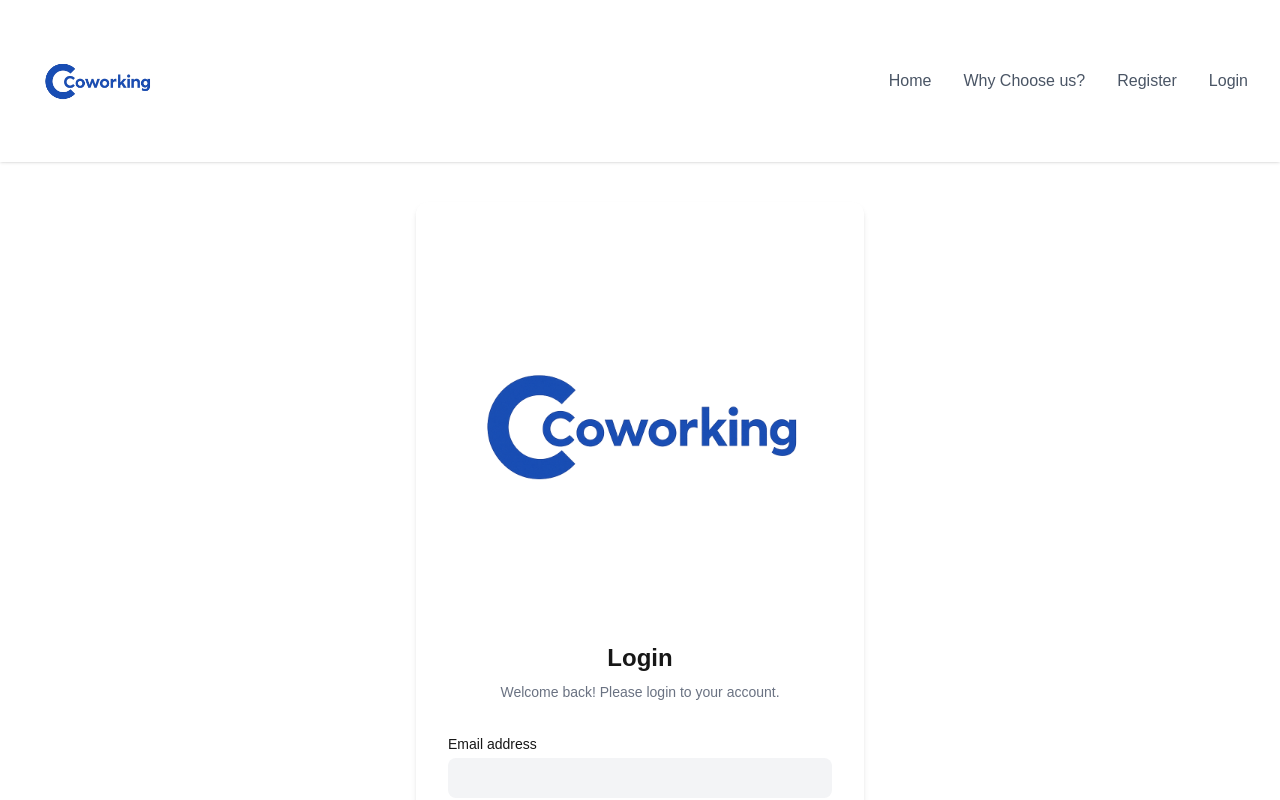
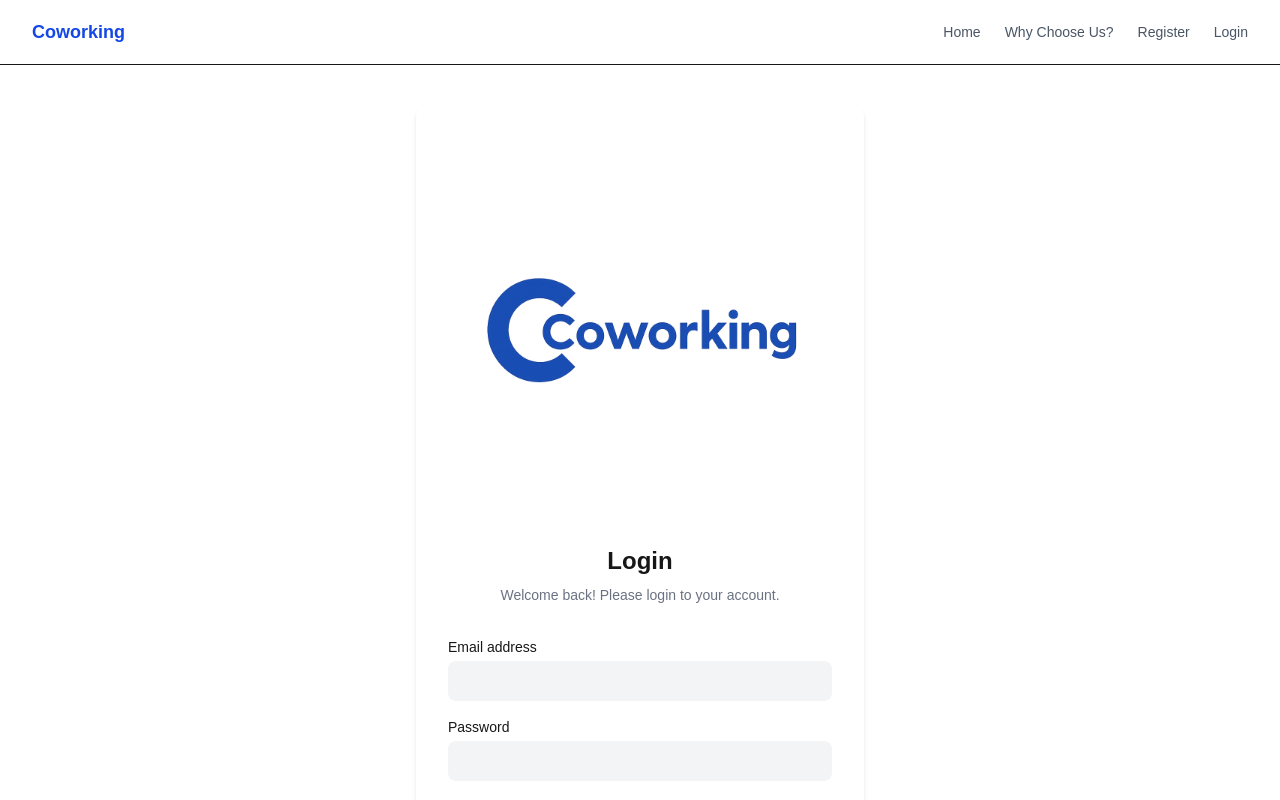
Before and after one commit to LeizianeTrevisanDardin/CoWorking-Next.js, a Next.js app: page /login in a window 1280 px wide. Shown: the top 800 px of the page. Built offline with nearby package versions, Linux system fonts and the light colour scheme; no server answers.

Commit message:
made responsive for all devices

```diff
--- a/app/(site)/page.tsx
+++ b/app/(site)/page.tsx
@@ -1,80 +1,93 @@
 "use client";
 
 import Footer from "@/components/Footer";
-import Link from "next/link"
-import { useState, useEffect } from "react"
-import { supabase } from "@/lib/supabase"
-import { Property } from "@/app/types/property"
+import Link from "next/link";
+import { useState, useEffect } from "react";
+import { supabase } from "@/lib/supabase";
+import { Property } from "@/app/types/property";
 import PropertyCard from "@/components/PropertyCard";
 
-// export const dynamic = "force-dynamic";
-// export const revalidate = 0;
-
 export default function Home() {
-
   const [properties, setProperties] = useState<Property[]>([]);
 
-   //load 6 last propeties added
-
   useEffect(() => {
-    const fetchProperties = async() => {
+    const fetchProperties = async () => {
       const { data, error } = await supabase
         .from("properties")
         .select("*")
-    .order("created_at", {ascending:false})
+        .order("created_at", { ascending: false })
         .limit(6);
 
-      if(error){
-        console.error(error)
+      if (error) {
+        console.error(error);
         return;
       }
 
       setProperties(data ?? []);
-    }
+    };
 
     fetchProperties();
-
-   }, []
-  );
+  }, []);
 
   return (
     <>
+      <main className="w-full bg-white">
+        {/* HERO */}
+        <section className="mx-auto flex w-full max-w-7xl flex-col items-center px-4 pb-12 pt-12 text-center sm:px-6 sm:pb-16 sm:pt-16 lg:px-8 lg:pt-20">
+          <div className="w-full max-w-2xl">
+            <h1 className="text-2xl font-bold leading-tight sm:text-3xl lg:text-4xl">
+              Welcome to Coworking App
+            </h1>
 
-    <div className="flex flex-col items-center justify-center bg-white px-4">
+            <p className="mt-3 text-sm text-gray-500 sm:text-base">
+              Your one-stop solution for coworking spaces.
+            </p>
 
-      <div className="text-center max-w-xl mx-auto pt-20 pb-10">
-        <h2 className="text-2xl font-bold mb-2">Welcome to Coworking App</h2>
-
-        <p className="text-gray-500 text-sm mb-6">Your one-stop solution for coworking spaces.</p>
-
-      <div className="flex gap-6 pb-24 justify-center">
-        <Link href="/login">
-          <button className="w-48 py-3 bg-gradient-to-r from-blue-600 to-purple-500 font-bold text-xl hover:opacity-90 transition text-white rounded-md">
+            <div className="mx-auto mt-8 flex w-full max-w-md flex-col gap-4 sm:flex-row">
+              <Link
+                href="/login"
+                className="flex min-h-12 w-full items-center justify-center rounded-md bg-gradient-to-r from-blue-600 to-purple-500 px-6 text-lg font-bold text-white transition hover:opacity-90 sm:flex-1"
+              >
                 Login
-          </button>
               </Link>
 
-        <Link href="/register">
-          <button className="space-between w-48 py-3 bg-gradient-to-r from-purple-600 to-blue-500 font-bold text-xl hover:opacity-90 transition text-white rounded-md">
+              <Link
+                href="/register"
+                className="flex min-h-12 w-full items-center justify-center rounded-md bg-gradient-to-r from-purple-600 to-blue-500 px-6 text-lg font-bold text-white transition hover:opacity-90 sm:flex-1"
+              >
                 Sign Up
-          </button>
               </Link>
-
-        </div>
-
-        <div className="text-center max-w-xl mx-auto">
-          <h2 className="text-2xl font-bold mb-4"> Find your room and rent today! </h2>
-          <p className="text-gray-500 text-sm mb-6">Your one-stop solution for coworking spaces.</p>
             </div>
           </div>
+        </section>
 
-        <div className="grid grid-cols-1 md:grid-cols-2 lg:grid-cols-3 gap-6 mb-20 max-w-5xl mx-auto px-4">
+        {/* PROPERTIES TITLE */}
+        <section className="mx-auto w-full max-w-7xl px-4 pb-6 text-center sm:px-6 lg:px-8">
+          <h2 className="text-2xl font-bold leading-tight sm:text-3xl">
+            Find your room and rent today!
+          </h2>
+
+          <p className="mt-3 text-sm text-gray-500 sm:text-base">
+            Explore the latest coworking spaces available.
+          </p>
+        </section>
+
+        {/* PROPERTIES GRID */}
+        <section className="mx-auto w-full max-w-7xl px-4 pb-16 sm:px-6 lg:px-8 lg:pb-20">
+          {properties.length > 0 ? (
+            <div className="grid w-full grid-cols-1 gap-6 sm:grid-cols-2 lg:grid-cols-3">
               {properties.map((property) => (
                 <PropertyCard key={property.id} property={property} />
               ))}
             </div>
+          ) : (
+            <div className="py-10 text-center text-sm text-gray-500">
+              No properties available yet.
+            </div>
+          )}
+        </section>
+      </main>
 
-      </div>
       <Footer />
     </>
   );
--- a/app/globals.css
+++ b/app/globals.css
@@ -12,8 +12,33 @@
   --font-mono: var(--font-geist-mono);
 }
 
+* {
+  box-sizing: border-box;
+}
+
+html,
 body {
+  width: 100%;
+  max-width: 100%;
+  overflow-x: hidden;
+}
+
+body {
+  margin: 0;
   background: var(--background);
   color: var(--foreground);
   font-family: Arial, Helvetica, sans-serif;
 }
+
+img {
+  max-width: 100%;
+  height: auto;
+  display: block;
+}
+
+button,
+input,
+textarea,
+select {
+  font: inherit;
+}
--- a/components/Header.tsx
+++ b/components/Header.tsx
@@ -1,71 +1,97 @@
-'use client'
+"use client";
 
 import Link from "next/link";
-import Image from "next/image"; //better for optimization, but requires a valid src path and width/height
-import { useState, useEffect } from 'react';
-import { supabase } from '@/lib/supabase';
-import { useRouter } from "next/navigation";
-
+import { useState } from "react";
 
 export default function Header() {
-//dynamic header
-const [user, setUser] = useState<any>(null);
-const router = useRouter();
-
-
-useEffect(()=>{
-    async function checkUser(){
-        const { data } = await supabase.auth.getUser()
-        setUser(data.user)
-    }
-    checkUser()
-
-    const { data: listener } = supabase.auth.onAuthStateChange((event, session) => {
-        setUser(session?.user ?? null)
-    })
-
-    return () => {
-        listener.subscription.unsubscribe()
-    }
-}, [])
-
-const handleLogout = async() => {
-    await supabase.auth.signOut()
-    setUser(null)
-    router.push('/login')
-
-}
+  const [menuOpen, setMenuOpen] = useState(false);
 
   return (
+    <header className="w-full border-b bg-white">
+      <div className="mx-auto flex min-h-16 w-full max-w-7xl items-center justify-between px-4 sm:px-6 lg:px-8">
+        <Link
+          href="/"
+          className="flex shrink-0 items-center text-lg font-bold text-blue-700"
+        >
+          Coworking
+        </Link>
 
-        <nav className="flex items-center justify-between px-8 py-4 sticky top-0 bg-white z-10 shadow-sm">
-            <Image src="/images/coworking.png" alt="Coworking App Logo" width={130} height={60} />
-            <div>
-                <Link href="/" className="text-gray-600 hover:text-gray-800 transition-colors justify-between items-center pr-8">
+        {/* Menu desktop */}
+        <nav className="hidden items-center gap-6 md:flex">
+          <Link href="/" className="text-sm text-gray-600 hover:text-blue-600">
             Home
           </Link>
 
-                <Link href="/why-choose-us" className="text-gray-600 hover:text-gray-800 transition-colors pr-8">
-                    Why Choose us?
+          <Link
+            href="/why-choose-us"
+            className="text-sm text-gray-600 hover:text-blue-600"
+          >
+            Why Choose Us?
           </Link>
 
-                { user ? (
-                <button onClick={handleLogout} className="text-gray-600 hover:text-gray-800 transition-colors">
-                    Logout
-                </button>
-
-                ) : (
-                    <>
-                        <Link href="/register" className="text-gray-600 hover:text-gray-800 transition-colors pr-8">
+          <Link
+            href="/register"
+            className="text-sm text-gray-600 hover:text-blue-600"
+          >
             Register
           </Link>
-                        <Link href="/login" className="text-gray-600 hover:text-gray-800 transition-colors">
+
+          <Link
+            href="/login"
+            className="text-sm text-gray-600 hover:text-blue-600"
+          >
             Login
           </Link>
+        </nav>
 
-                   </>
+        {/* Botão mobile */}
+        <button
+          type="button"
+          onClick={() => setMenuOpen((previous) => !previous)}
+          className="flex h-10 w-10 items-center justify-center rounded-md border text-xl md:hidden"
+          aria-label="Open navigation menu"
+          aria-expanded={menuOpen}
+        >
+          ☰
+        </button>
+      </div>
+
+      {/* Menu mobile */}
+      {menuOpen && (
+        <nav className="flex flex-col border-t bg-white px-4 py-4 md:hidden">
+          <Link
+            href="/"
+            className="rounded-md px-3 py-3 text-gray-700 hover:bg-gray-100"
+            onClick={() => setMenuOpen(false)}
+          >
+            Home
+          </Link>
+
+          <Link
+            href="/why-choose-us"
+            className="rounded-md px-3 py-3 text-gray-700 hover:bg-gray-100"
+            onClick={() => setMenuOpen(false)}
+          >
+            Why Choose Us?
+          </Link>
+
+          <Link
+            href="/register"
+            className="rounded-md px-3 py-3 text-gray-700 hover:bg-gray-100"
+            onClick={() => setMenuOpen(false)}
+          >
+            Register
+          </Link>
+
+          <Link
+            href="/login"
+            className="rounded-md px-3 py-3 text-gray-700 hover:bg-gray-100"
+            onClick={() => setMenuOpen(false)}
+          >
+            Login
+          </Link>
+        </nav>
       )}
-                </div>
-            </nav>
+    </header>
   );
 }
```
Lines whose indentation alone changed are shown as unchanged.
